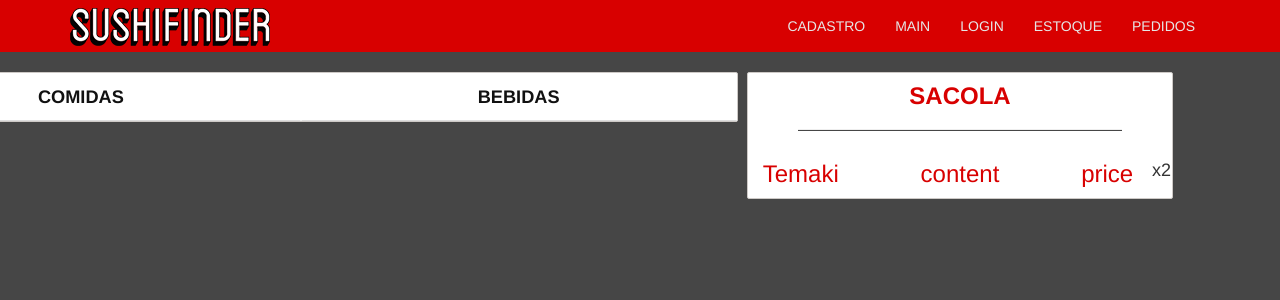
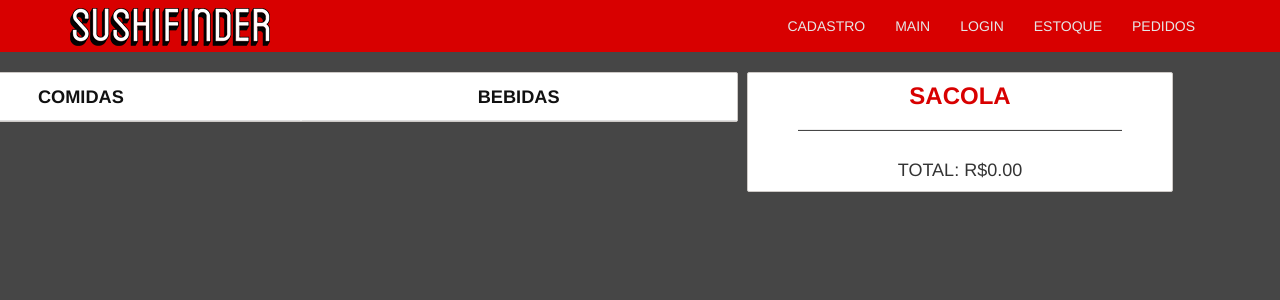
Before and after one commit to andrelr95/sushifinder-ui, an Angular app: page /main in a window 1280 px wide. Shown: the top 300 px of the page. Built offline with nearby package versions, Linux system fonts and the light colour scheme.

Commit message:
Funcionalidade: Sacola mock

```diff
--- a/src/app/mocks/produtos-mock.ts
+++ b/src/app/mocks/produtos-mock.ts
@@ -5,22 +5,22 @@ import { INGREDIENTES_BEBIDA_COCA, INGREDIENTES_BEBIDA_FANTA, INGREDIENTES_BEBID
 import { Produto } from '../models/produto.model';
 
 export const COMIDAS: Comida[]  = [
-    new Comida('Temaki', 20, true, 'comida', '../../assets/img/temaki.png', INGREDIENTES_TEMAKI),
-    new Comida('Hossomaki', 10, true, 'comida', '../../assets/img/hossomaki.png', INGREDIENTES_TEMAKI),
-    new Comida('Uramaki', 8, true, 'comida', '../../assets/img/uramaki.png', INGREDIENTES_TEMAKI),
-    new Comida('Sashimi (Porção)', 20.75, true, 'comida', '../../assets/img/Sashimi.png', INGREDIENTES_SASHIMI),
+    new Comida(1, 'Temaki', 20, true, 'comida', '../../assets/img/temaki.png', INGREDIENTES_TEMAKI),
+    new Comida(2, 'Hossomaki', 10, true, 'comida', '../../assets/img/hossomaki.png', INGREDIENTES_TEMAKI),
+    new Comida(3, 'Uramaki', 8, true, 'comida', '../../assets/img/uramaki.png', INGREDIENTES_TEMAKI),
+    new Comida(4, 'Sashimi (Porção)', 20.75, true, 'comida', '../../assets/img/Sashimi.png', INGREDIENTES_SASHIMI),
 ]
 
 export const BEBIDAS: Bebida[] = [
-    new Bebida('Coca-Cola', 5, true, 'bebida', '../../assets/img/Coca.png', INGREDIENTES_BEBIDA_COCA),
-    new Bebida('Fanta', 5, true, 'bebida', '../../assets/img/fanta.png', INGREDIENTES_BEBIDA_FANTA),
-    new Bebida('Heineken', 5, true, 'bebida', '../../assets/img/heineken.png', INGREDIENTES_BEBIDA_HEINEKEN),
-    new Bebida('Sprite', 5, true, 'bebida', '../../assets/img/sprite.png', INGREDIENTES_BEBIDA_SPRITE)
+    new Bebida(5, 'Coca-Cola', 5, true, 'bebida', '../../assets/img/Coca.png', INGREDIENTES_BEBIDA_COCA),
+    new Bebida(6, 'Fanta', 5, true, 'bebida', '../../assets/img/fanta.png', INGREDIENTES_BEBIDA_FANTA),
+    new Bebida(7, 'Heineken', 5, true, 'bebida', '../../assets/img/heineken.png', INGREDIENTES_BEBIDA_HEINEKEN),
+    new Bebida(8, 'Sprite', 5, true, 'bebida', '../../assets/img/sprite.png', INGREDIENTES_BEBIDA_SPRITE)
 ]
 
-export const PRODUTOS: Produto[] = [
-    new Comida('Temaki', 20, true, 'comida', '../../assets/img/temaki.png', INGREDIENTES_TEMAKI),
-    new Comida('Hossomaki', 10, true, 'comida', '../../assets/img/hossomaki.png', INGREDIENTES_TEMAKI),
-    new Bebida('Coca-Cola', 5, true, 'bebida', '../../assets/img/Coca.png', INGREDIENTES_BEBIDA_COCA),
-    new Bebida('Fanta', 5, true, 'bebida', '../../assets/img/fanta.png', INGREDIENTES_BEBIDA_FANTA),
-]
+// export const PRODUTOS: Produto[] = [
+//     new Comida('Temaki', 20, true, 'comida', '../../assets/img/temaki.png', INGREDIENTES_TEMAKI),
+//     new Comida('Hossomaki', 10, true, 'comida', '../../assets/img/hossomaki.png', INGREDIENTES_TEMAKI),
+//     new Bebida('Coca-Cola', 5, true, 'bebida', '../../assets/img/Coca.png', INGREDIENTES_BEBIDA_COCA),
+//     new Bebida('Fanta', 5, true, 'bebida', '../../assets/img/fanta.png', INGREDIENTES_BEBIDA_FANTA),
+// ]
--- a/src/app/models/item-sacola.model.ts
+++ b/src/app/models/item-sacola.model.ts
@@ -1,12 +1,13 @@
 import { Produto } from "./produto.model";
 
 export class ItemSacola {
-    private produto: Produto;
-    private quantidade: number;
+    public produto: Produto;
+    public quantidade: number;
+    public precoItem: number;
 
-    constructor(produto: Produto, quantidade: number = 1){
+    constructor(produto: Produto, quantidade: number = 1, precoItem = 0){
         this.produto = produto;
         this.quantidade = quantidade;
+        this.precoItem = precoItem;
     }
-
 }
--- a/src/app/models/produto.model.ts
+++ b/src/app/models/produto.model.ts
@@ -1,6 +1,7 @@
 import { Ingrediente } from './ingredientes.model';
 
 export class Produto {
+    public id: number;
     public descricao: string;
     public preco: number;
     public ativo: boolean;
@@ -8,7 +9,8 @@ export class Produto {
     public img: string;
     public ingredientes: Ingrediente[];
 
-    constructor(desc: string, preco: number, ativo: boolean, tipo: string, img:string ,ingredientes: Ingrediente[]){
+    constructor(id: number, desc: string, preco: number, ativo: boolean, tipo: string, img:string ,ingredientes: Ingrediente[]){
+        this.id = id;
         this.descricao = desc;
         this.preco = preco;
         this.ativo = ativo;
--- a/src/app/sushi-main/sushi-carrinho/sushi-carrinho.component.html
+++ b/src/app/sushi-main/sushi-carrinho/sushi-carrinho.component.html
@@ -1,17 +1,19 @@
 <div class="container-fluid text-center">
     <h3 style="font-weight: bold;">SACOLA</h3>
     <hr class="hr-custom">
-    <div class="row">
-        <!-- *ngFor -->
+    <div class="row" *ngFor="let itemCarrinho of itensCarrinho">
         <div class="col-md-3">
-            <h3>Temaki</h3>
+            <h3>{{itemCarrinho.produto.descricao}}</h3>
         </div>
         <div class="col-md-6">
-            <h3>content</h3>
+            <h3><span *ngFor="let ingrediente of itemCarrinho.produto.ingredientes" class="badge">{{ingrediente.descricao}}</span></h3>
         </div>
         <div class="col-md-2">
-            <h3>price</h3>
+            <h3>{{itemCarrinho.precoItem | currency:'BRL':'symbol':'1.2-2'}}</h3>
         </div>
-        <div class="col-md-1"><h4>x2</h4></div>
+        <div class="col-md-1"><h4>x{{itemCarrinho.quantidade}}</h4></div>
+    </div>
+    <div class="row">
+        <h4>TOTAL: {{precoTotal | currency:'BRL':'symbol':'1.2-2'}}</h4>
     </div>
 </div>
--- a/src/app/sushi-main/sushi-carrinho/sushi-carrinho.component.ts
+++ b/src/app/sushi-main/sushi-carrinho/sushi-carrinho.component.ts
@@ -1,6 +1,7 @@
-import { Component, OnInit } from '@angular/core';
+import { Component, OnInit, OnChanges } from '@angular/core';
 import { Produto } from '../../models/produto.model';
 import { SushiMainService } from '../sushi-main.service';
+import { ItemSacola } from '../../models/item-sacola.model';
 
 @Component({
   selector: 'app-sushi-carrinho',
@@ -10,19 +11,36 @@ import { SushiMainService } from '../sushi-main.service';
 export class SushiCarrinhoComponent implements OnInit {
 
   selectedProduto: Produto;
-  carrinho: Produto[] = [];
+  // carrinho: Produto[] = [];
+  itensCarrinho: ItemSacola [] = [];
+  precoTotal: number = 0;
 
   constructor(private sushiMainService: SushiMainService) { }
 
   ngOnInit() {
     this.sushiMainService.produtoSelected
-      .subscribe(
-        (produto: Produto) => {
-          this.carrinho.push(produto);
-          console.log("PRODUTO SUBSCRIBED", this.carrinho);
+      .subscribe((produto: Produto) => {
+          if(this.itensCarrinho.findIndex((item) => item.produto.id === produto.id) === -1){
+            this.itensCarrinho.push(new ItemSacola(produto, 1, produto.preco));
+          } else {
+            this.itensCarrinho = this.itensCarrinho.map(item => {
+              if(item.produto.id !== produto.id) return item;
+
+              return {
+                ...item,
+                quantidade: item.quantidade += 1,
+                precoItem: item.quantidade*item.produto.preco
+              }
+            })
+          }
+
+          this.precoTotal = this.itensCarrinho.map((item) => item.precoItem).reduce((i,c) => i + c);
+
+          console.log("PRODUTO SUBSCRIBED", this.itensCarrinho);
         }
       )
   }
 
 
+
 }
```
